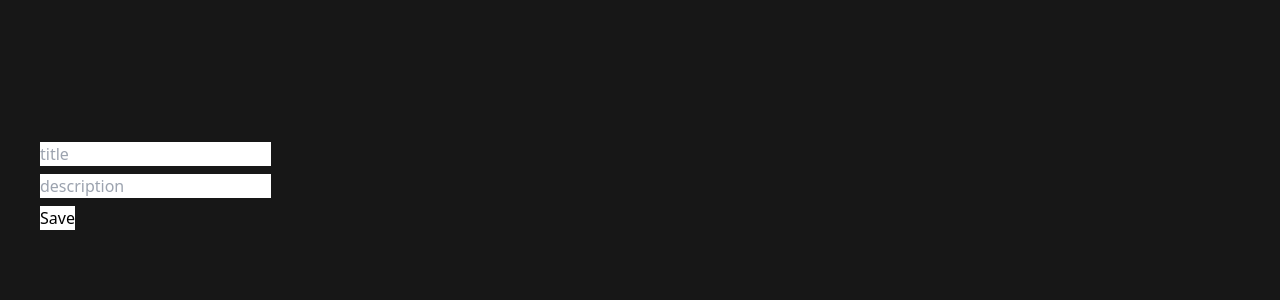
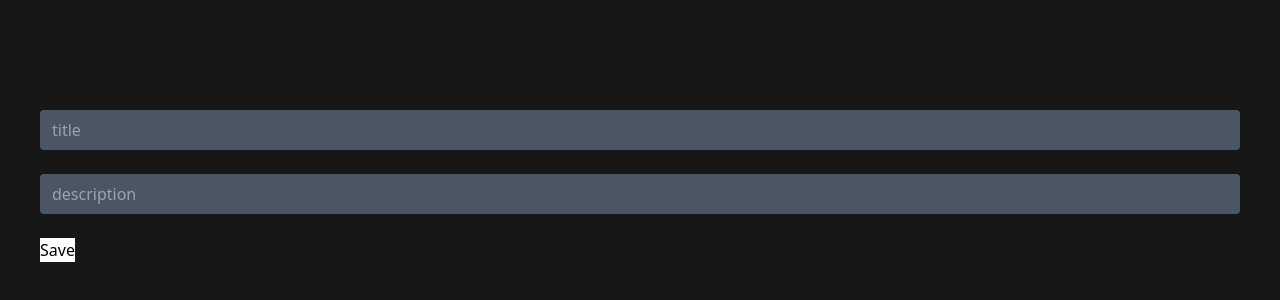
Before and after one commit to NaimCBGhassan/FormuPics, a React (Vite) app in the folder client/: page /new in a window 1280 px wide. Shown: the part 214-514 px from the top of the page. Built offline with nearby package versions, Linux system fonts and the light colour scheme.

Commit message:
Client v3 - Styles and Delete

```diff
--- a/client/src/App.jsx
+++ b/client/src/App.jsx
@@ -1,5 +1,5 @@
 import { RouterProvider } from "react-router-dom";
-import { PostProvider } from "./context/postContext";
+import { Toaster } from "react-hot-toast";
 
 import { router } from "./router";
 
@@ -7,9 +7,8 @@ const App = () => {
   return (
     <div className="bg-neutral-900 min-h-screen flex items-center">
       <div className="px-10 container m-auto text-white">
-        <PostProvider>
-          <RouterProvider router={router} />
-        </PostProvider>
+        <RouterProvider router={router} />
+        <Toaster />
       </div>
     </div>
   );
--- a/client/src/api/posts.jsx
+++ b/client/src/api/posts.jsx
@@ -14,7 +14,7 @@ export function useQueryPosts() {
 
 const createPost = async (post) => {
   try {
-    const res = await axios.post("/posts", post);
+    await axios.post("/posts", post);
   } catch (error) {
     console.log(error);
   }
--- a/client/src/components/Post.jsx
+++ b/client/src/components/Post.jsx
@@ -1,3 +1,31 @@
-export const Post = () => {
-  return <div>Post</div>;
+import { toast } from "react-hot-toast";
+
+export const Post = ({ post }) => {
+  const handleDelete = (t) => {
+    toast.custom(
+      <div>
+        <p>Do you want to delete?</p>
+        <div>
+          <button>Eleminar</button>
+          <button className="bg-slate-400 hover:bg-slate-500 px-3 py-2 rounded-sm mx-2" onClick={() => toast.remove()}>
+            Cancelar
+          </button>
+        </div>
+      </div>
+    );
+  };
+
+  return (
+    <div className="bg-zinc-800 rounded-sm shadow-md shadow-black hover:bg-zinc-700 hover:cursor-pointer ">
+      <div className="px-4 py-7">
+        <div className="flex justify-between mb-5">
+          <h3>{post.title}</h3>
+          <button className="bg-red-600 text-sm px-2 py-1 rounded" onClick={handleDelete}>
+            Delete
+          </button>
+        </div>
+        <p className="text-center">{post.description}</p>
+      </div>
+    </div>
+  );
 };
--- a/client/src/context/postContext.jsx
+++ /dev/null
@@ -1,21 +0,0 @@
-import { useState, useContext, createContext } from "react";
-
-const postContext = createContext();
-
-export const usePosts = () => {
-  return useContext(postContext);
-};
-
-export const PostProvider = ({ children }) => {
-  const [posts, setPosts] = useState([]);
-
-  return (
-    <postContext.Provider
-      value={{
-        posts,
-      }}
-    >
-      {children}
-    </postContext.Provider>
-  );
-};
--- a/client/src/pages/HomePage.jsx
+++ b/client/src/pages/HomePage.jsx
@@ -1,6 +1,6 @@
 import { Link } from "react-router-dom";
 import { useQueryPosts } from "../api/posts.jsx";
-import { EmptyWindow, Loading } from "../components";
+import { EmptyWindow, Loading, Post } from "../components";
 
 export const HomePage = () => {
   const { data: res, isLoading } = useQueryPosts();
@@ -23,13 +23,14 @@ export const HomePage = () => {
     }
 
     return (
-      <>
+      <div>
         <Link to="/new">Create new post</Link>
-
-        {posts.map((post, index) => (
-          <div key={post._id}>{post.title}</div>
-        ))}
-      </>
+        <div className="grid grid-cols-3 gap-3">
+          {posts.map((post, index) => (
+            <Post key={post._id} post={post} />
+          ))}
+        </div>
+      </div>
     );
   }
 };
--- a/client/src/pages/PostForm.jsx
+++ b/client/src/pages/PostForm.jsx
@@ -1,4 +1,5 @@
-import { Formik, Form, Field } from "formik";
+import { Formik, Form, Field, ErrorMessage } from "formik";
+import * as Yup from "yup";
 import { useCreatePost } from "../api/posts";
 
 export const PostForm = () => {
@@ -11,14 +12,30 @@ export const PostForm = () => {
           title: "",
           description: "",
         }}
+        validationSchema={Yup.object({
+          title: Yup.string().required("Title is required"),
+          description: Yup.string().required("Description is required"),
+        })}
         onSubmit={(values, actions) => {
           mutate(values);
         }}
       >
         {({ handleSubmit }) => (
           <Form onSubmit={handleSubmit}>
-            <Field name="title" className="block mb-2" placeholder="title" />
-            <Field name="description" className="block mb-2" placeholder="description" />
+            <Field
+              name="title"
+              className="px-3 py-2 mb-6 focus:outline-none rounded bg-gray-600 w-full"
+              placeholder="title"
+            />
+            <ErrorMessage component="p" className="text-red-400 text-sm" name="title" />
+
+            <Field
+              name="description"
+              className="px-3 py-2 mb-6 focus:outline-none rounded bg-gray-600 w-full"
+              placeholder="description"
+            />
+            <ErrorMessage component="p" className="text-red-400 text-sm" name="description" />
+
             <button type="submit" className="bg-white  ">
               Save
             </button>
```
Also changed, not shown: 2 other files (tests, documents, lock files or other folders).
